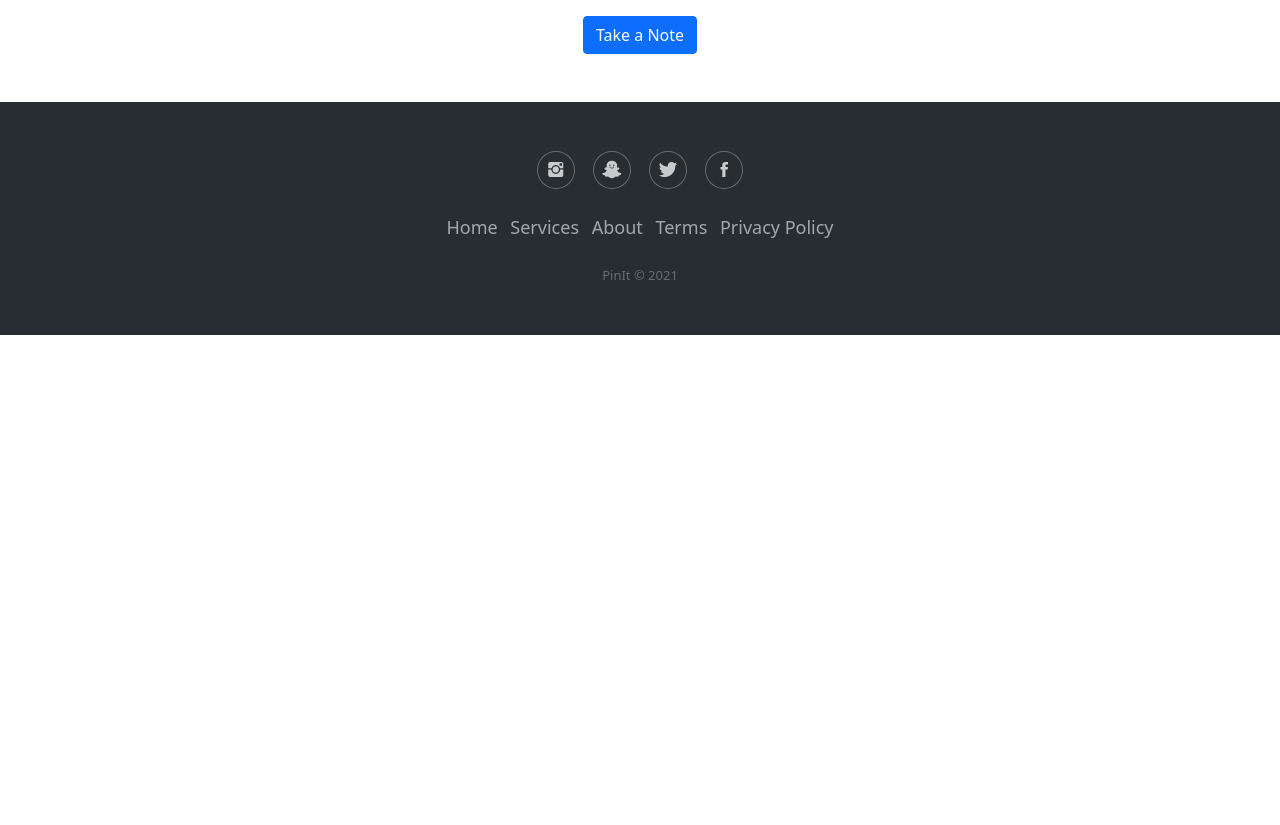
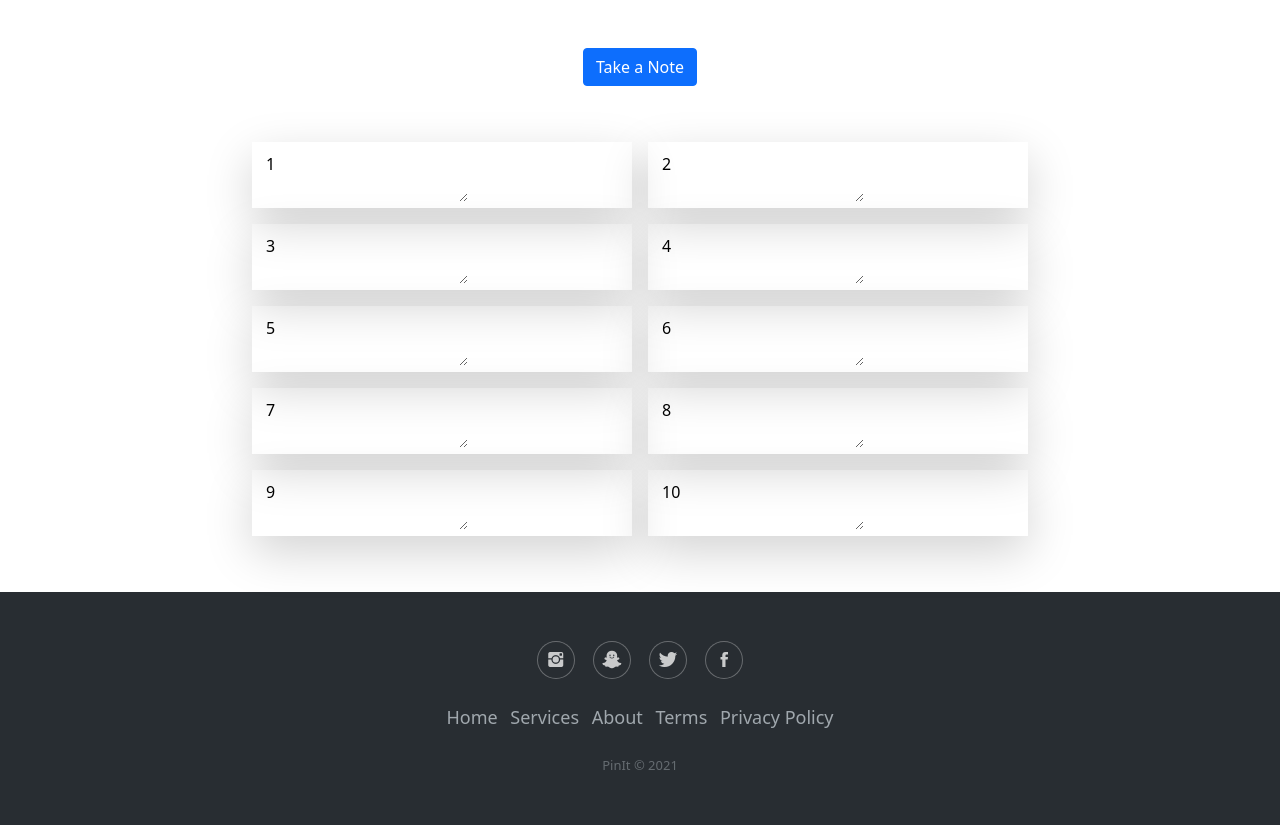
Before and after one commit to viper-5/PinIt, a Flask app: page /create in a window 1280 px wide. Shown: the part 243-1068 px from the top of the page. Before the commit the page ends 578 px from the top, so only its background shows below. Run offline with Flask 2, Linux system fonts and the light colour scheme; the visitor is signed in with stand-in values (Sample User, id 1); parts of the project's set-up code (start-up, migrations or seed data) failed here and were passed over; some libraries are stand-ins or nearby versions.

Commit message:
saved notes

```diff
--- a/static/css/styles.css
+++ b/static/css/styles.css
@@ -1,5 +1,5 @@
 h1 {
-    font-family: 'Kaushan Script', cursive;
+  font-family: "Kaushan Script", cursive;
 }
 
 h2 {
@@ -12,7 +12,6 @@ h2 {
 
 .feature {
   display: block;
-
 }
 
 .feature-text {
@@ -20,11 +19,11 @@ h2 {
 }
 
 .navbar {
-    background-color: #305376
+  background-color: #305376;
 }
 
 .navbar-light .navbar-nav .nav-link.active,
-.navbar-light .navbar-nav .show>.nav-link {
+.navbar-light .navbar-nav .show > .nav-link {
   color: #00ffca;
 }
 
@@ -101,16 +100,22 @@ h2 {
   font-weight: 400;
 }
 
+#pin-btn {
+  margin-left: 1050px;
+  margin-right: auto;
+  display: block;
+}
+
 .fcolorpicker-curbox {
   margin: auto;
 }
 
 .myShadowLight {
-    box-shadow: 0 .5rem 1rem rgba(0, 0, 0, .15)
+  box-shadow: 0 0.5rem 1rem rgba(0, 0, 0, 0.15);
 }
 
 .myShadowDark {
-    box-shadow: 0 .5rem 1rem rgba(184, 163, 216, 0.35)
+  box-shadow: 0 0.5rem 1rem rgba(184, 163, 216, 0.35);
 }
 
 .bg-transition {
--- a/templates/create-note.html
+++ b/templates/create-note.html
@@ -1,42 +1,84 @@
-{% extends 'base.html' %}
+{% extends 'base.html' %} {% block content %}
+<main>
+  <script src="{{url_for('static', filename='scripts/xncolorpicker.min.js')}}"></script>
 
-
-{% block content %}
-<main>
-	<script src="{{url_for('static', filename='scripts/xncolorpicker.min.js')}}"> </script>
-
-	<div class="mt-3">
-		<button class="btn btn-primary" type="button" data-bs-toggle="collapse" data-bs-target="#new-note"
-			aria-expanded="false" aria-controls="new-note" id="new-note-btn">
+  <div class="mt-5">
+    <button
+      class="btn btn-primary"
+      type="button"
+      data-bs-toggle="collapse"
+      data-bs-target="#new-note"
+      aria-expanded="false"
+      aria-controls="new-note"
+      id="new-note-btn"
+    >
       Take a Note
     </button>
     <div class="collapse mt-3 align-items-center" id="new-note">
       <form class="new-note-form form-signin mt-5 mb-5 border shadow-lg w-100">
         <div class="bg-transparent">
-					<input class="form-control border-0 bg-transparent" id="noteTitle" placeholder="Title">
+          <input
+            class="form-control border-0 bg-transparent"
+            id="noteTitle"
+            placeholder="Title"
+          />
         </div>
         <div class="bg-transparent">
-					<textarea class="form-control mt-2 border-0 bg-transparent" id="noteContent"
-						placeholder="Take a Note ..."></textarea>
+          <textarea
+            class="form-control mt-2 border-0 bg-transparent"
+            id="noteContent"
+            placeholder="Take a Note ..."
+          ></textarea>
         </div>
       </form>
 
       <div class="ms-5 me-5">
-				<p style="text-align:center;">Choose color</p>
+        <button type="button" class="btn btn-primary" id="pin-btn">Pin Note</button>
+        <p style="text-align: center">Choose color</p>
 
         <div id="colorpicker">
           <!-- <div class="fcolorpicker-curbox" style="background: rgb(0, 138, 103) none repeat scroll 0% 0%;"></div> -->
         </div>
       </div>
-
   </div>
-
+  <section class="mt-5">
+    <div class="container">
+      <div class="row justify-content-center">
+        <div class="shadow-lg m-2 col-sm-6 col-md-5 col-lg-4 rounded-lg">
+          <textarea class="mt-2 border-0 bg-transparent">1</textarea>
         </div>
+        <div class="shadow-lg m-2 col-sm-6 col-md-5 col-lg-4 rounded-lg">
+          <textarea class="mt-2 border-0 bg-transparent">2</textarea>
+        </div>
+        <div class="shadow-lg m-2 col-sm-6 col-md-5 col-lg-4 rounded-lg">
+          <textarea class="mt-2 border-0 bg-transparent">3</textarea>
+        </div>
+        <div class="shadow-lg m-2 col-sm-6 col-md-5 col-lg-4 rounded-lg">
+          <textarea class="mt-2 border-0 bg-transparent">4</textarea>
+        </div>
+        <div class="shadow-lg m-2 col-sm-6 col-md-5 col-lg-4 rounded-lg">
+          <textarea class="mt-2 border-0 bg-transparent">5</textarea>
+        </div>
+        <div class="shadow-lg m-2 col-sm-6 col-md-5 col-lg-4 rounded-lg">
+          <textarea class="mt-2 border-0 bg-transparent">6</textarea>
+        </div>
+        <div class="shadow-lg m-2 col-sm-6 col-md-5 col-lg-4 rounded-lg">
+          <textarea class="mt-2 border-0 bg-transparent">7</textarea>
+        </div>
+        <div class="shadow-lg m-2 col-sm-6 col-md-5 col-lg-4 rounded-lg">
+          <textarea class="mt-2 border-0 bg-transparent">8</textarea>
+        </div>
+        <div class="shadow-lg m-2 col-sm-6 col-md-5 col-lg-4 rounded-lg">
+          <textarea class="mt-2 border-0 bg-transparent">9</textarea>
+        </div>
+        <div class="shadow-lg m-2 col-sm-6 col-md-5 col-lg-4 rounded-lg">
+          <textarea class="mt-2 border-0 bg-transparent">10</textarea>
+        </div>
+      </div>
+    </div>
+  </section>
 </main>
 
-
-{% endblock %}
-
-{% block scripts %}
+{% endblock %} {% block scripts %}
 <script src="{{ url_for('static', filename='scripts/note_color.js')}}"></script>
 {% endblock %}
```
Also changed, not shown: 3 other files. Lines whose indentation alone changed are shown as unchanged.
